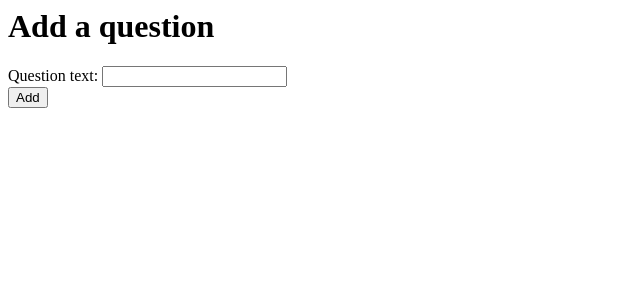
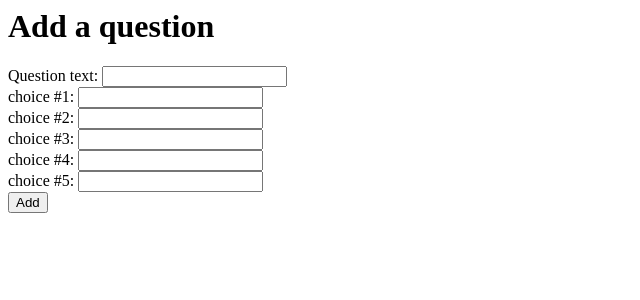
Before and after one commit to rdpt03/fms_python_questions_django, a Django app: page /polls/add/ in a window 1280 px wide. Shown: the top 300 px of the page, without its empty margins (0-640 px from the left). Run offline with Django 5.2, Linux system fonts and the light colour scheme.

Commit message:
3.2 6 - form créer questions

```diff
--- a/question_app/templates/question_app/create_question/add.html
+++ b/question_app/templates/question_app/create_question/add.html
@@ -7,5 +7,12 @@
     <label for="question_text">Question text:</label>
     <input type="text" name="question_text" id="question_text">
     <br>
+    <!--responses-->
+    {% for no_choix in liste_no_choix %}
+        <label for="choix_{{ no_choix }}">
+        choice #{{ forloop.counter }}:</label>
+        <input type="text" name="choix_{{ no_choix }}" id="choix_{{ no_choix }}" ><br>
+
+    {% endfor %}
     <input type="submit" value="Add">
 </form>
--- a/question_app/views.py
+++ b/question_app/views.py
@@ -4,6 +4,9 @@ from django.shortcuts import render, get_object_or_404, redirect
 from django.utils import timezone
 
 from .models import Question, Choice
+
+
+NB_MAX_CHOIX = 5
 
 
 def index(request):
@@ -46,6 +49,7 @@ def frequency(request, question_id):
     }
     return render(request, 'question_app/show_frequency.html', context)
 
+
 def statistics(request):
     total_questions = Question.objects.count()
     total_choices = Choice.objects.count()
@@ -71,7 +75,7 @@ def statistics(request):
 
 
 def add(request):
-    return render(request, 'question_app/create_question/add.html')
+    return render(request, 'question_app/create_question/add.html', {'liste_no_choix': range(NB_MAX_CHOIX)})
 
 
 def confirm_add(request):
@@ -83,10 +87,19 @@ def confirm_add(request):
         question = Question(question_text=question_text,
         pub_date=timezone.now())
         question.save()
-        return render(request, 'question_app/create_question//confirm_add.html')
+        # on traite à présent les champs de choix remplis
+        # (on s'arrête au premier vide)
+        for no_choix in range(NB_MAX_CHOIX):
+            nom_champ = 'choix_{}'.format(no_choix)
+            choice_text = request.POST[nom_champ].strip()
+            if choice_text:
+                choice = Choice(question=question,
+                choice_text=choice_text)
+                choice.save()
+            else:
+                break
+        return render(request, 'question_app/create_question/confirm_add.html')
     else:
         # réaffichage du formulaire de saisie de la question
         # avec le message d'erreur
-        return render(request, 'question_app/create_question//add.html', {
-            'error_message': "You didn't enter a question text",
-        })
+        return render(request, 'question_app/create_question/add.html', {'error_message': "You didn't enter a question text",})
```
Also changed, not shown: db.sqlite3.
